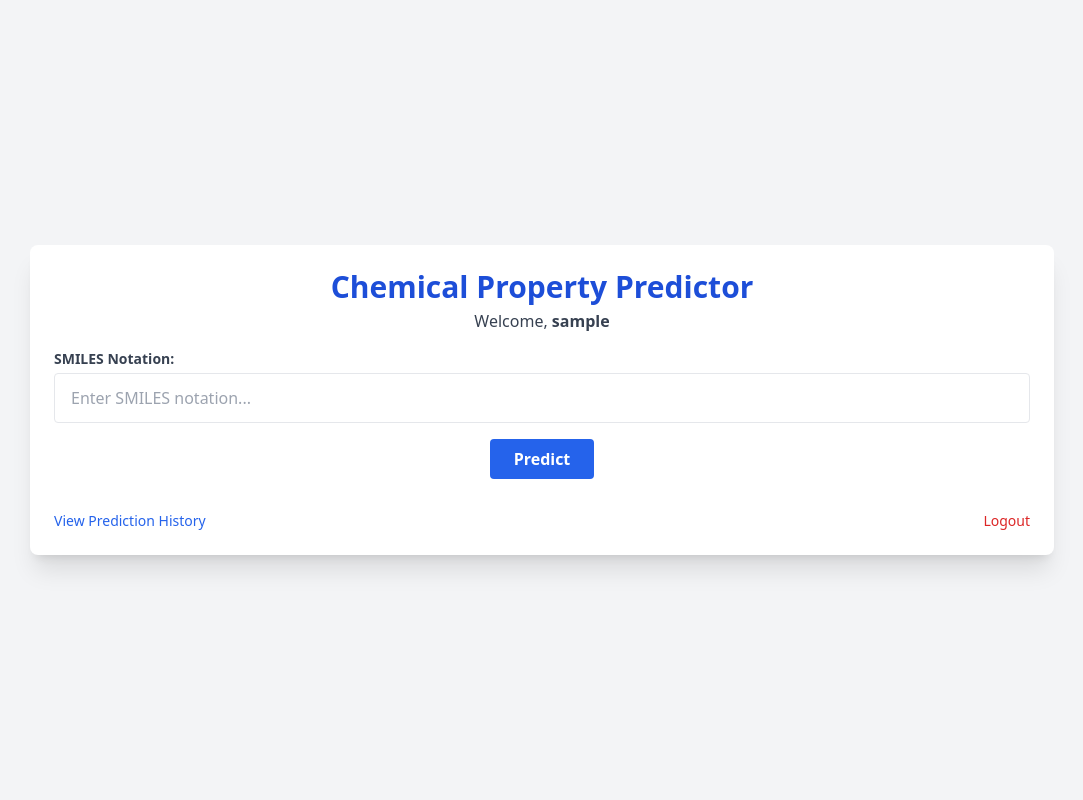
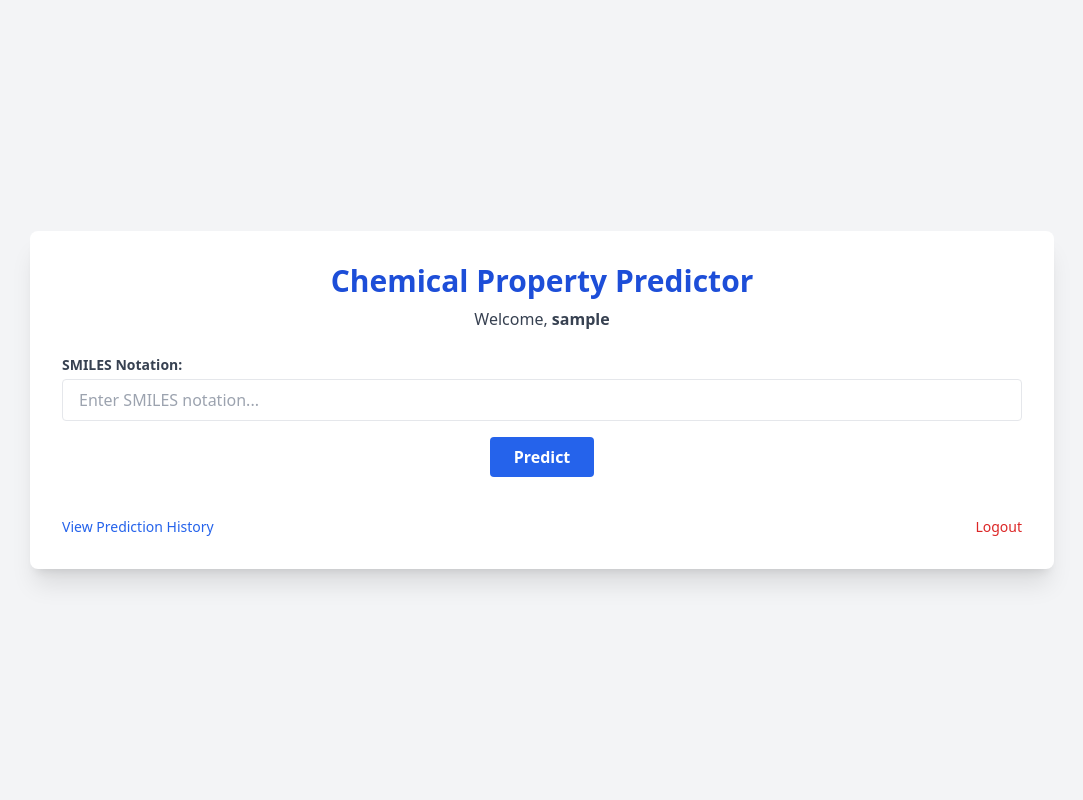
Before and after one commit to TeamRetriever494/SENG645, a Flask app: page /home in a window 1280 px wide. Shown: the whole page, without its empty margins (98-1181 px from the left). Run offline with Flask 3, Linux system fonts and the light colour scheme; the visitor is signed in with stand-in values (Sample User, id 1); parts of the project's set-up code (start-up, migrations or seed data) failed here and were passed over; some libraries are stand-ins or nearby versions.

Commit message:
Update home.html

```diff
--- a/templates/home.html
+++ b/templates/home.html
@@ -8,24 +8,25 @@
     <link rel="manifest" href="/manifest.json">
     <script src="/static/app.js"></script>
     <meta name="theme-color" content="#1a73e8">
+
 </head>
 
 <body class="bg-gray-100">
-    <div class="min-h-screen flex items-center justify-center py-6 px-4">
-        <div class="bg-white shadow-xl rounded-lg p-6 w-full max-w-5xl">
+    <div class="min-h-screen flex items-center justify-center py-10">
+        <div class="bg-white shadow-xl rounded-lg p-8 w-full max-w-5xl">
             <!-- Header -->
-            <h1 class="text-2xl sm:text-3xl font-bold text-center text-blue-700 mb-1">Chemical Property Predictor</h1>
-            <p class="text-center text-gray-700 mb-4 text-sm sm:text-base">Welcome, <strong>{{ user }}</strong></p>
+            <h1 class="text-3xl font-bold text-center text-blue-700 mb-2">Chemical Property Predictor</h1>
+            <p class="text-center text-gray-700 mb-6">Welcome, <strong>{{ user }}</strong></p>
 
             <!-- Input Form -->
             <form method="POST" class="mb-6">
                 <label for="smiles" class="block text-sm font-semibold text-gray-700 mb-1">SMILES Notation:</label>
                 <input type="text" name="smiles" id="smiles" required
-                       class="w-full px-4 py-3 border rounded focus:outline-none focus:ring-2 focus:ring-blue-500"
+                       class="w-full px-4 py-2 border rounded focus:outline-none focus:ring-2 focus:ring-blue-500"
                        placeholder="Enter SMILES notation...">
                 <div class="text-center mt-4">
                     <button type="submit"
-                            class="bg-blue-600 hover:bg-blue-700 text-white font-bold py-2 px-6 rounded w-full sm:w-auto">
+                            class="bg-blue-600 hover:bg-blue-700 text-white font-bold py-2 px-6 rounded">
                         Predict
                     </button>
                 </div>
@@ -33,23 +34,25 @@
 
             <!-- Error Message -->
             {% if error %}
-                <div class="bg-yellow-100 text-yellow-800 px-4 py-3 rounded mb-4 text-center text-sm">
-                    ⚠️ {{ error }}
+                <div class="text-red-500 text-center font-semibold mb-4">
+                    {{ error }}
                 </div>
             {% endif %}
 
             {% if predictions %}
-            <!-- Responsive Grid -->
-            <div class="grid grid-cols-1 md:grid-cols-2 gap-6 items-start mt-6">
-                <!-- Molecule Viewer -->
-                <div class="w-full aspect-square border rounded shadow overflow-hidden">
-                    <div id="molViewer" class="w-full h-full"></div>
+            <!-- Main Content Grid -->
+            <div class="grid grid-cols-1 md:grid-cols-2 gap-6 items-start mt-8">
+                <!-- Molecule Viewer Container -->
+                <div class="flex justify-center items-center">
+                    <div class="w-80 h-80 border rounded shadow relative">
+                        <div id="molViewer" class="w-full h-full"></div>
+                    </div>
                 </div>
 
                 <!-- Prediction Info -->
                 <div class="text-gray-800">
-                    <h2 class="text-lg sm:text-xl font-bold text-green-700 mb-4">Predicted Properties</h2>
-                    <ul class="space-y-2 text-sm sm:text-base">
+                    <h2 class="text-xl font-bold text-green-700 mb-4">Predicted Properties</h2>
+                    <ul class="space-y-2">
                         <li><strong>ALogP:</strong> {{ predictions['ALogP'] }}</li>
                         <li><strong>CxLogP:</strong> {{ predictions['CxLogP'] }}</li>
                         <li><strong>Molecular Weight:</strong> {{ predictions['Molecular Weight'] }}</li>
@@ -73,7 +76,7 @@
             {% endif %}
 
             <!-- Navigation -->
-            <div class="mt-8 flex flex-col sm:flex-row justify-between text-sm text-center gap-4">
+            <div class="mt-10 flex justify-between text-sm">
                 <a href="/history" class="text-blue-600 hover:underline">View Prediction History</a>
                 <a href="/logout" class="text-red-600 hover:underline">Logout</a>
             </div>
```
